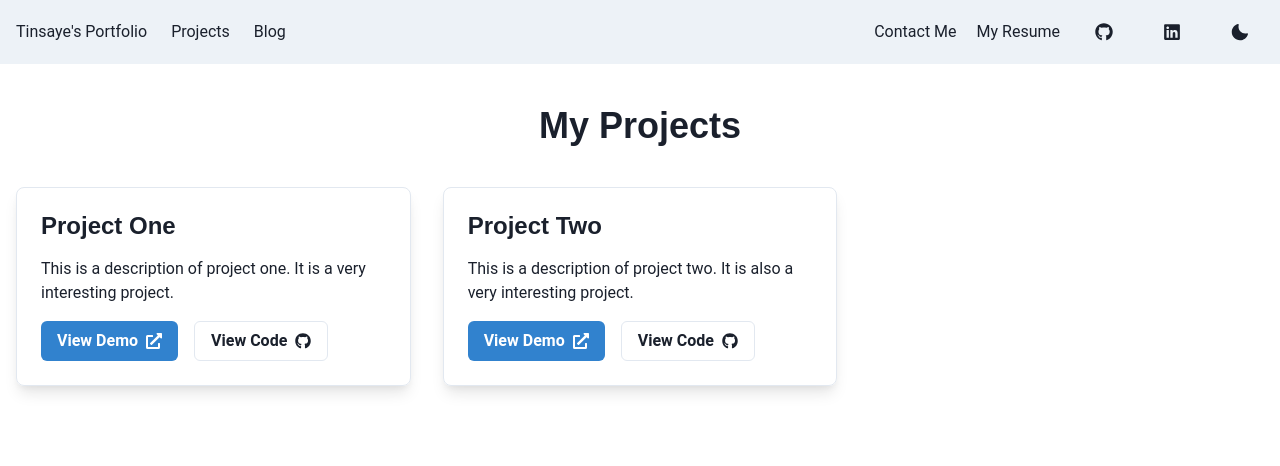
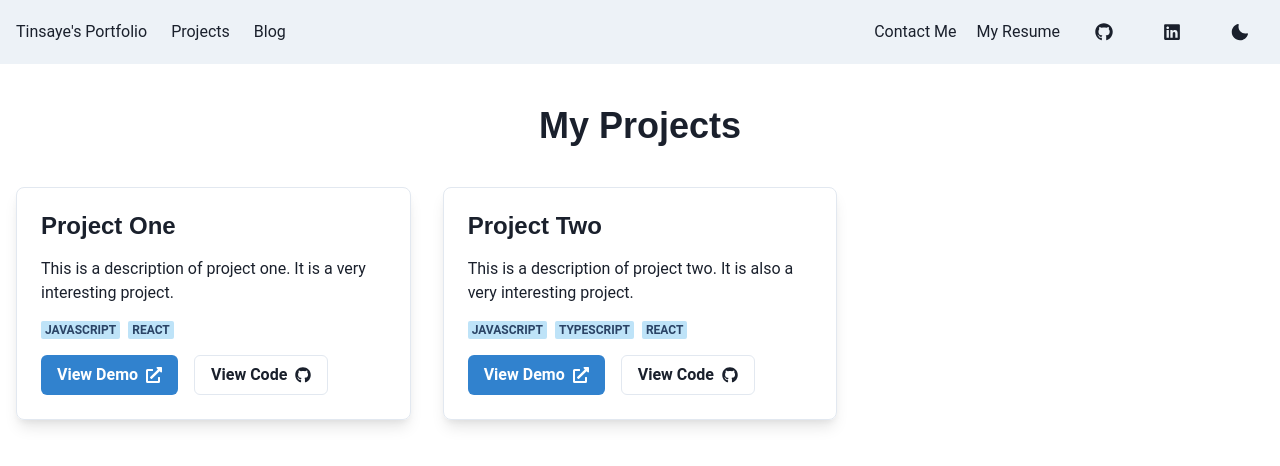
Before and after one commit to tinsaye-simeneh/portfolio, a Next.js app: page /project in a window 1280 px wide. Shown: the top 466 px of the page. Built offline with nearby package versions, Linux system fonts and the light colour scheme.

Commit message:
feat: languages badges added for the card

```diff
--- a/src/app/components/ProjectCard.tsx
+++ b/src/app/components/ProjectCard.tsx
@@ -1,4 +1,12 @@
-import { Box, Heading, Text, Button, VStack, HStack } from "@chakra-ui/react";
+import {
+  Box,
+  Heading,
+  Text,
+  Button,
+  VStack,
+  HStack,
+  Badge,
+} from "@chakra-ui/react";
 import { FaExternalLinkAlt, FaGithub } from "react-icons/fa";
 
 interface ProjectCardProps {
@@ -6,6 +14,7 @@ interface ProjectCardProps {
   description: string;
   demoLink: string;
   codeLink: string;
+  languages: string[]; // Added languages property
 }
 
 const ProjectCard = ({
@@ -13,12 +22,20 @@ const ProjectCard = ({
   description,
   demoLink,
   codeLink,
+  languages,
 }: ProjectCardProps) => {
   return (
     <Box p={6} shadow="lg" borderWidth="1px" rounded="lg" w="100%" maxW="lg">
       <VStack align="start" spacing={4}>
         <Heading fontSize="2xl">{title}</Heading>
         <Text fontSize="md">{description}</Text>
+        <HStack spacing={2} wrap="wrap">
+          {languages.map((language) => (
+            <Badge key={language} colorScheme="blue">
+              {language}
+            </Badge>
+          ))}
+        </HStack>
         <HStack spacing={4}>
           <Button
             as="a"
--- a/src/app/project/page.tsx
+++ b/src/app/project/page.tsx
@@ -8,6 +8,7 @@ const projects = [
       "This is a description of project one. It is a very interesting project.",
     demoLink: "https://project-one-demo.com",
     codeLink: "https://github.com/user/project-one",
+    languages: ["JavaScript", "React"],
   },
   {
     title: "Project Two",
@@ -15,6 +16,7 @@ const projects = [
       "This is a description of project two. It is also a very interesting project.",
     demoLink: "https://project-two-demo.com",
     codeLink: "https://github.com/user/project-two",
+    languages: ["JavaScript", "TypeScript", "React"],
   },
 ];
 
@@ -32,6 +34,7 @@ export default function Projects() {
             description={project.description}
             demoLink={project.demoLink}
             codeLink={project.codeLink}
+            languages={project.languages} // Passing languages property
           />
         ))}
       </SimpleGrid>
```
